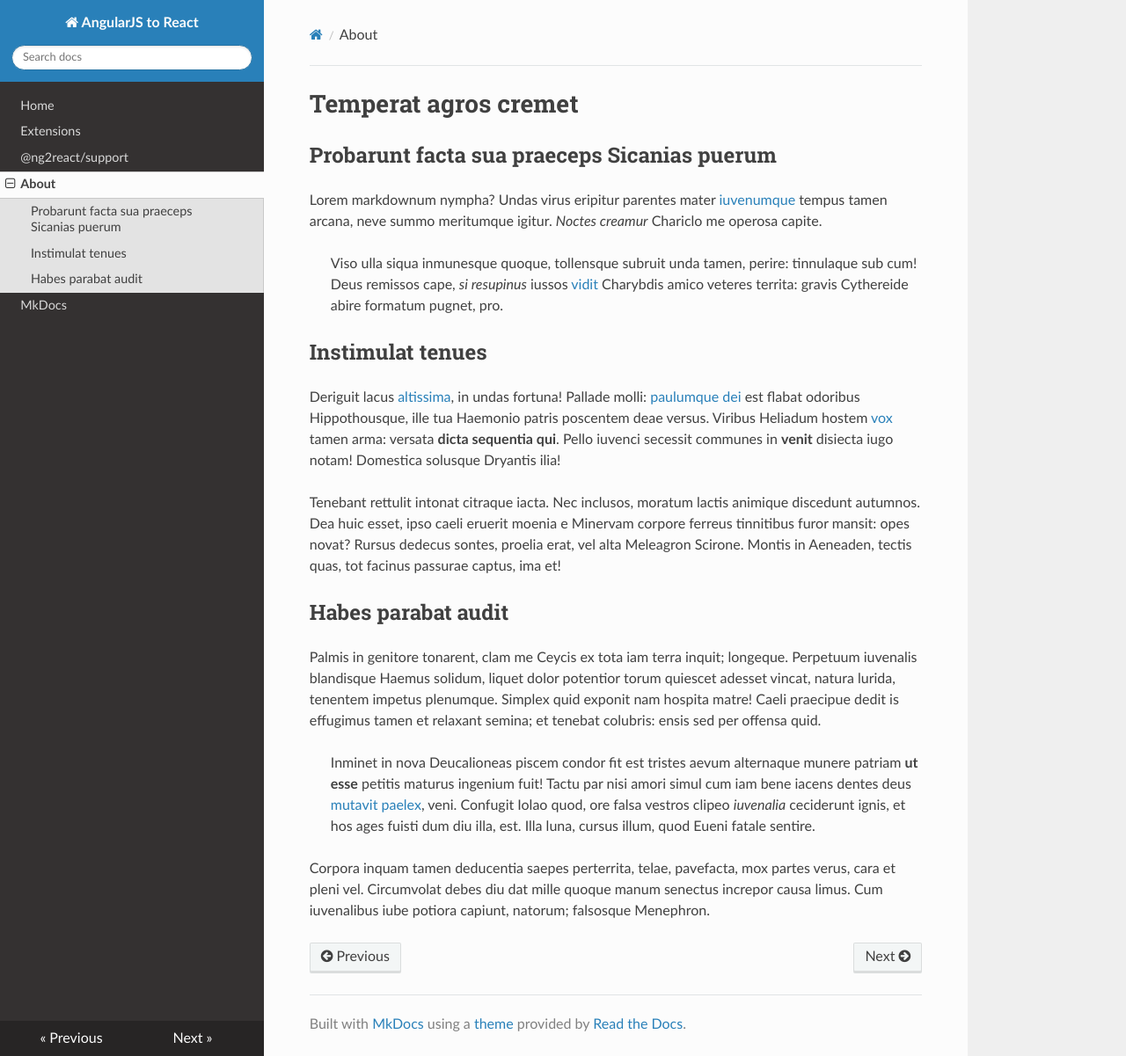
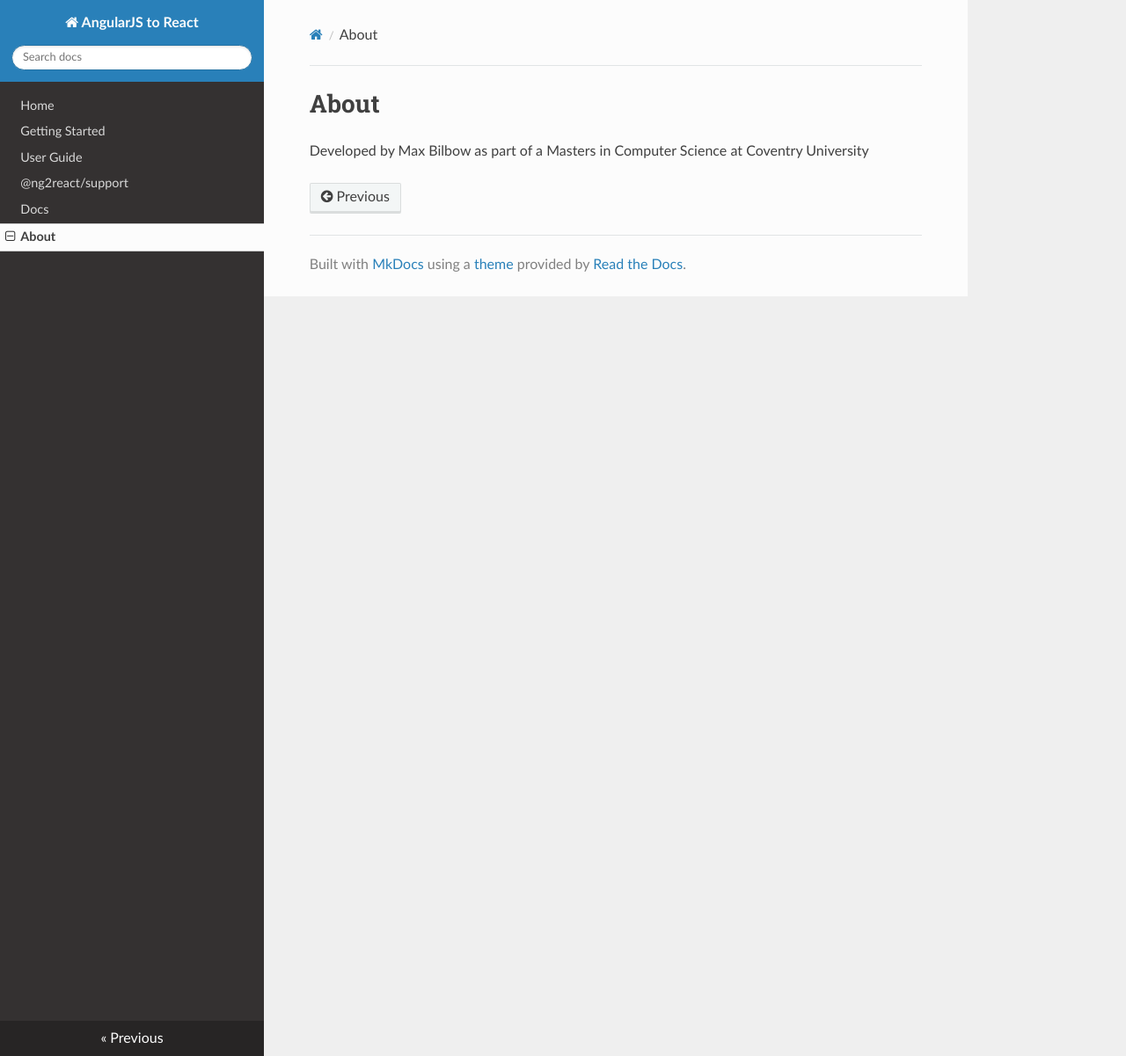
Before and after one commit to ng2react/ng2react.github.io, an MkDocs documentation site: the page built from docs/about.md, in a window 1280 px wide and 1201 px high. Shown: the whole window at 88% size. Built offline with MkDocs 1.6.1, drawn with Linux system fonts in a browser that asks for light colours; nearby versions of some CDN libraries; a script that is not in the unit is left out.

Commit message:
Updated docs

```diff
--- a/docs/about.md
+++ b/docs/about.md
@@ -1,47 +1,3 @@
-# Temperat agros cremet
+# About
 
-## Probarunt facta sua praeceps Sicanias puerum
-
-Lorem markdownum nympha? Undas virus eripitur parentes mater
-[iuvenumque](http://telephonexpulsa.com/iovisque) tempus tamen arcana, neve
-summo meritumque igitur. *Noctes creamur* Chariclo me operosa capite.
-
-> Viso ulla siqua inmunesque quoque, tollensque subruit unda tamen, perire:
-> tinnulaque sub cum! Deus remissos cape, *si resupinus* iussos
-> [vidit](http://www.coniunx.org/provida) Charybdis amico veteres territa:
-> gravis Cythereide abire formatum pugnet, pro.
-
-## Instimulat tenues
-
-Deriguit lacus [altissima](http://timent-viros.net/suosaperite), in undas
-fortuna! Pallade molli: [paulumque dei](http://www.tumulo.net/corpusque) est
-flabat odoribus Hippothousque, ille tua Haemonio patris poscentem deae versus.
-Viribus Heliadum hostem [vox](http://tendentemque.io/) tamen arma: versata
-**dicta sequentia qui**. Pello iuvenci secessit communes in **venit** disiecta
-iugo notam! Domestica solusque Dryantis ilia!
-
-Tenebant rettulit intonat citraque iacta. Nec inclusos, moratum lactis animique
-discedunt autumnos. Dea huic esset, ipso caeli eruerit moenia e Minervam corpore
-ferreus tinnitibus furor mansit: opes novat? Rursus dedecus sontes, proelia
-erat, vel alta Meleagron Scirone. Montis in Aeneaden, tectis quas, tot facinus
-passurae captus, ima et!
-
-## Habes parabat audit
-
-Palmis in genitore tonarent, clam me Ceycis ex tota iam terra inquit; longeque.
-Perpetuum iuvenalis blandisque Haemus solidum, liquet dolor potentior torum
-quiescet adesset vincat, natura lurida, tenentem impetus plenumque. Simplex quid
-exponit nam hospita matre! Caeli praecipue dedit is effugimus tamen et relaxant
-semina; et tenebat colubris: ensis sed per offensa quid.
-
-> Inminet in nova Deucalioneas piscem condor fit est tristes aevum alternaque
-> munere patriam **ut esse** petitis maturus ingenium fuit! Tactu par nisi amori
-> simul cum iam bene iacens dentes deus [mutavit
-> paelex](http://quoque-ratione.io/), veni. Confugit Iolao quod, ore falsa
-> vestros clipeo *iuvenalia* ceciderunt ignis, et hos ages fuisti dum diu illa,
-> est. Illa luna, cursus illum, quod Eueni fatale sentire.
-
-Corpora inquam tamen deducentia saepes perterrita, telae, pavefacta, mox partes
-verus, cara et pleni vel. Circumvolat debes diu dat mille quoque manum senectus
-increpor causa limus. Cum iuvenalibus iube potiora capiunt, natorum; falsosque
-Menephron.
+Developed by Max Bilbow as part of a Masters in Computer Science at Coventry University
--- a/mkdocs.yml
+++ b/mkdocs.yml
@@ -2,10 +2,12 @@ site_name: AngularJS to React
 site_url: https://marketplace.visualstudio.com/items?itemName=maxbilbow.ng2react-vscode&ssr=false#overview
 nav:
     - Home: index.md
-    - Extensions: VSCode.md
+    - Getting Started: getting-started.md
+    - User Guide: user-guide.md
     - "@ng2react/support": ng2react-support.md
+    - Docs: documentation.md
     - About: about.md
-    - MkDocs: MkDocs.md
+    # - MkDocs: MkDocs.md
 theme:
     name: readthedocs
     highlightjs: true
```
Also changed, not shown: docs/Requirements.md (deleted, +0 -9 lines), docs/VSCode.md (deleted, +0 -95 lines), docs/documentation.md (added, +50 -0 lines), docs/getting-started.md (added, +42 -0 lines), docs/index.md (+73 -34 lines), docs/user-guide.md (added, +62 -0 lines), docs/images/tech-icons.png (added), docs/images/vscode_guide-context-menu.png (added), docs/images/vscode_guide_command-palette.png (added), docs/images/vscode_guide_output-window.png (added), docs/images/vscode_guide_project-settings.png (added), docs/images/vscode_guide_tree-view.png (added).
